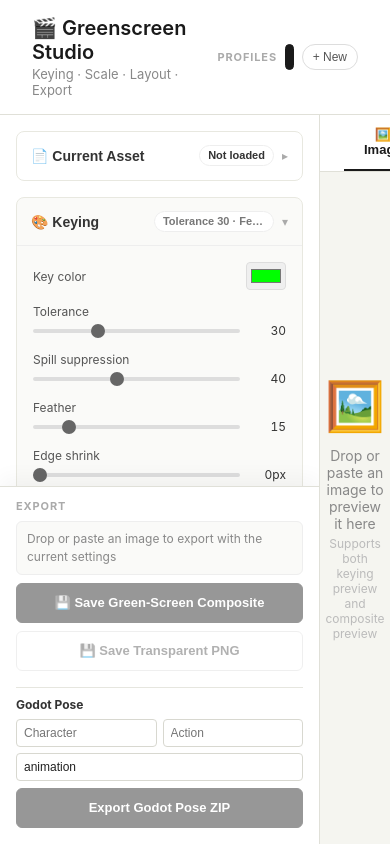
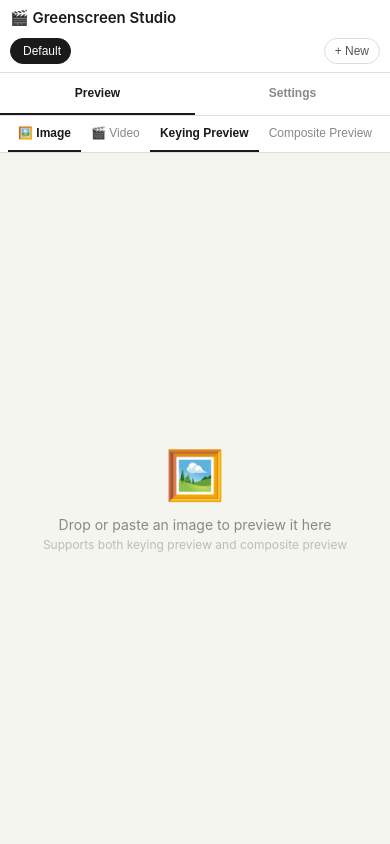
Before and after one commit to silent-reader-cn/greenscreen-studio, a React (Vite) app: page / in a window 390 px wide. Built offline with nearby package versions, Linux system fonts and the light colour scheme.

Commit message:
feat: make web UI usable on mobile
Add a mobile preview/settings toggle, responsive CSS breakpoints, and LAN-friendly host binding so phones can use the studio without the desktop layout.

```diff
--- a/index.html
+++ b/index.html
@@ -2,7 +2,11 @@
 <html lang="zh-CN">
 <head>
   <meta charset="UTF-8" />
-  <meta name="viewport" content="width=device-width, initial-scale=1.0" />
+  <meta name="viewport" content="width=device-width, initial-scale=1.0, viewport-fit=cover" />
+  <meta name="mobile-web-app-capable" content="yes" />
+  <meta name="apple-mobile-web-app-capable" content="yes" />
+  <meta name="apple-mobile-web-app-status-bar-style" content="default" />
+  <meta name="theme-color" content="#f5f5f0" />
   <title>绿幕素材标准化工具</title>
 </head>
 <body>
--- a/src/App.jsx
+++ b/src/App.jsx
@@ -556,6 +556,8 @@
   const [imageGodotExport, setImageGodotExport] = useState(null)
   const [imageGodotError, setImageGodotError] = useState('')
   const [mediaMode, setMediaMode] = useState('image')  // 'image' | 'video'
+  // Mobile: toggle between preview canvas and settings/export panels
+  const [mobilePane, setMobilePane] = useState('preview') // 'preview' | 'settings'
   const [videoDockTarget, setVideoDockTarget] = useState(null)
   const videoDockRef = useRef(null)
   const [clipboardImport, setClipboardImport] = useState(null)
@@ -835,6 +837,7 @@
 
     setMediaMode('image')
     setPreviewMode('keying')
+    setMobilePane('preview')
     setImageRegion(null)
     setRegionDraft(null)
     setRegionSelectionMode(true)
@@ -913,6 +916,7 @@
 
     setMediaMode('video')
     setPreviewMode('keying')
+    setMobilePane('preview')
     setResultJobId(null)
     setResultVideoFormat(null)
     setVideoRegion(null)
@@ -1235,7 +1239,7 @@
   }
 
   return (
-    <div className="app">
+    <div className={`app mobile-pane-${mobilePane}`}>
         <header className="header">
           <div className="header-copy">
             <h1>🎬 {t('app.title')}</h1>
@@ -1250,6 +1254,19 @@
             onDelete={handleDeleteProfile}
           />
         </header>
+
+        <nav className="mobile-nav" aria-label={t('app.mobileNavLabel')}>
+          <button
+            type="button"
+            className={`mobile-nav-btn ${mobilePane === 'preview' ? 'active' : ''}`}
+            onClick={() => setMobilePane('preview')}
+          >{t('app.mobilePreview')}</button>
+          <button
+            type="button"
+            className={`mobile-nav-btn ${mobilePane === 'settings' ? 'active' : ''}`}
+            onClick={() => setMobilePane('settings')}
+          >{t('app.mobileSettings')}</button>
+        </nav>
 
         <main className="main">
           <aside className="sidebar">
--- a/src/i18n.js
+++ b/src/i18n.js
@@ -26,6 +26,9 @@
       dropHint: 'Supports PNG/JPG/WebP images or MP4/MOV/WebM/AVI videos',
       dropMultiHint: 'Drop multiple walk_SE / walk_NE videos together to auto-build a direction pack',
       exportFailed: 'Export failed',
+      mobilePreview: 'Preview',
+      mobileSettings: 'Settings',
+      mobileNavLabel: 'Mobile view',
     },
     common: {
       unknown: 'Unknown',
@@ -279,6 +282,9 @@
       dropHint: '支持图片 PNG/JPG/WebP 或视频 MP4/MOV/WebM/AVI',
       dropMultiHint: '可一次拖入多个 walk_SE / walk_NE 视频，自动组成方向包',
       exportFailed: '导出失败',
+      mobilePreview: '预览',
+      mobileSettings: '参数',
+      mobileNavLabel: '手机视图切换',
     },
     common: {
       unknown: '未知',
--- a/src/styles.css
+++ b/src/styles.css
@@ -10,10 +10,14 @@
   background: #f5f5f0;
   color: #2a2a2a;
   -webkit-font-smoothing: antialiased;
+  -webkit-text-size-adjust: 100%;
+  text-size-adjust: 100%;
+  touch-action: manipulation;
 }
 
 .app {
   height: 100vh;
+  height: 100dvh;
   display: flex;
   flex-direction: column;
   overflow: hidden;
@@ -2047,3 +2051,315 @@
   from { transform: scale(0.92); opacity: 0; }
   to   { transform: scale(1);    opacity: 1; }
 }
+
+/* ===== 移动端导航（桌面隐藏） ===== */
+.mobile-nav {
+  display: none;
+}
+
+/* ===== 手机 / 窄屏适配 ===== */
+@media (max-width: 900px) {
+  html,
+  body,
+  #root {
+    height: 100%;
+  }
+
+  body {
+    /* 避免 iOS 橡皮筋把整页拖飞 */
+    overscroll-behavior: none;
+  }
+
+  .app {
+    height: 100dvh;
+    height: 100vh;
+    min-height: 100dvh;
+    padding-bottom: env(safe-area-inset-bottom, 0);
+  }
+
+  .header {
+    flex-wrap: wrap;
+    align-items: flex-start;
+    padding: 10px 12px;
+    gap: 10px;
+  }
+
+  .header-copy {
+    flex: 1 1 100%;
+  }
+
+  .header h1 {
+    font-size: 16px;
+    line-height: 1.3;
+  }
+
+  .header p {
+    font-size: 12px;
+  }
+
+  .profile-switcher {
+    flex: 1 1 100%;
+    justify-content: flex-start;
+    flex-wrap: wrap;
+  }
+
+  .profile-label {
+    display: none;
+  }
+
+  .profile-quick-list {
+    flex: 1 1 auto;
+    overflow-x: auto;
+    -webkit-overflow-scrolling: touch;
+    scrollbar-width: none;
+  }
+
+  .profile-quick-list::-webkit-scrollbar {
+    display: none;
+  }
+
+  .mobile-nav {
+    display: grid;
+    grid-template-columns: 1fr 1fr;
+    gap: 0;
+    flex-shrink: 0;
+    background: #fff;
+    border-bottom: 1px solid #e0e0d8;
+    padding: 0;
+  }
+
+  .mobile-nav-btn {
+    min-height: 42px;
+    padding: 10px 12px;
+    background: transparent;
+    border: none;
+    border-bottom: 2px solid transparent;
+    color: #888;
+    font-size: 13px;
+    font-weight: 600;
+    cursor: pointer;
+    -webkit-tap-highlight-color: transparent;
+  }
+
+  .mobile-nav-btn.active {
+    color: #1a1a1a;
+    border-bottom-color: #1a1a1a;
+  }
+
+  .main {
+    position: relative;
+    flex-direction: column;
+  }
+
+  .sidebar,
+  .preview-area {
+    width: 100%;
+    min-height: 0;
+  }
+
+  /* 默认只显示预览；参数页切换由 .mobile-pane-* 控制 */
+  .app.mobile-pane-preview .sidebar {
+    display: none;
+  }
+
+  .app.mobile-pane-preview .preview-area {
+    display: flex;
+    flex: 1;
+  }
+
+  .app.mobile-pane-settings .preview-area {
+    display: none;
+  }
+
+  .app.mobile-pane-settings .sidebar {
+    display: flex;
+    flex: 1;
+    width: 100%;
+    border-right: none;
+  }
+
+  .sidebar-scroll {
+    padding: 12px;
+    gap: 12px;
+    /* 底部导出 dock 不被遮挡 */
+    padding-bottom: 8px;
+  }
+
+  .sidebar-dock {
+    padding: 10px 12px calc(12px + env(safe-area-inset-bottom, 0));
+  }
+
+  .tab-bar {
+    padding: 0 8px;
+    overflow-x: auto;
+    -webkit-overflow-scrolling: touch;
+    scrollbar-width: none;
+    gap: 0;
+  }
+
+  .tab-bar::-webkit-scrollbar {
+    display: none;
+  }
+
+  .mode-switcher {
+    flex-shrink: 0;
+  }
+
+  .mode-btn,
+  .tab {
+    flex-shrink: 0;
+    padding: 10px 12px;
+    font-size: 12px;
+    white-space: nowrap;
+  }
+
+  .canvas-wrapper {
+    padding: 10px;
+  }
+
+  .panel-toggle {
+    min-height: 44px;
+    padding: 12px;
+  }
+
+  .panel-body {
+    padding: 12px;
+  }
+
+  .dock-btn,
+  .btn-reset,
+  .opt-btn,
+  .btn-preset,
+  .file-region-btn,
+  .clipboard-btn {
+    min-height: 44px;
+  }
+
+  .input-row input,
+  .image-godot-fields input {
+    min-height: 40px;
+    font-size: 16px; /* 避免 iOS 聚焦自动放大 */
+  }
+
+  .dual-input {
+    gap: 6px;
+  }
+
+  .preset-row {
+    flex-wrap: wrap;
+  }
+
+  .btn-preset {
+    min-width: calc(50% - 3px);
+    min-height: 40px;
+  }
+
+  .opt-buttons {
+    flex-wrap: wrap;
+  }
+
+  .opt-btn {
+    min-width: calc(50% - 3px);
+  }
+
+  .timeline-bar {
+    max-width: 100%;
+    padding-left: 4px;
+    padding-right: 4px;
+    gap: 6px;
+  }
+
+  .time-label {
+    min-width: 30px;
+    font-size: 11px;
+  }
+
+  .drop-overlay-content {
+    margin: 16px;
+    padding: 28px 20px;
+    width: min(360px, calc(100% - 32px));
+  }
+
+  .drop-overlay-icon {
+    font-size: 36px;
+  }
+
+  .drop-overlay-text {
+    font-size: 16px;
+  }
+
+  .clipboard-modal {
+    width: min(440px, calc(100vw - 24px));
+    max-height: calc(100dvh - 32px);
+    overflow-y: auto;
+  }
+
+  .clipboard-modal-actions {
+    flex-wrap: wrap;
+  }
+
+  .clipboard-btn {
+    flex: 1 1 auto;
+  }
+
+  .image-godot-fields {
+    grid-template-columns: 1fr;
+  }
+
+  .image-godot-fields input:last-child {
+    grid-column: auto;
+  }
+
+  .image-godot-downloads {
+    flex-direction: column;
+  }
+}
+
+/* 更窄手机：进一步压缩标题与标签 */
+@media (max-width: 480px) {
+  .header {
+    padding: 8px 10px;
+  }
+
+  .header h1 {
+    font-size: 15px;
+  }
+
+  .header p {
+    display: none;
+  }
+
+  .profile-chip {
+    max-width: 120px;
+  }
+
+  .mode-btn,
+  .tab,
+  .mobile-nav-btn {
+    font-size: 12px;
+    padding-left: 10px;
+    padding-right: 10px;
+  }
+
+  .panel-summary {
+    display: none;
+  }
+}
+
+/* 横屏手机：参数页与预览页仍单栏，但给预览更多横向空间 */
+@media (max-width: 900px) and (orientation: landscape) {
+  .header {
+    padding-top: 6px;
+    padding-bottom: 6px;
+  }
+
+  .mobile-nav-btn {
+    min-height: 36px;
+    padding-top: 6px;
+    padding-bottom: 6px;
+  }
+
+  .canvas-wrapper {
+    padding: 6px 10px;
+  }
+}
--- a/vite.config.js
+++ b/vite.config.js
@@ -5,6 +5,7 @@
   base: './',  // 打包后用 file:// 或 express 静态服务都需要相对路径
   plugins: [react()],
   server: {
+    host: true, // 允许手机局域网访问
     port: 5174,
     proxy: {
       '/api': 'http://localhost:3001'
```
Also changed, not shown: server.cjs (+5 -3 lines). Lines whose indentation alone changed are shown as unchanged.
